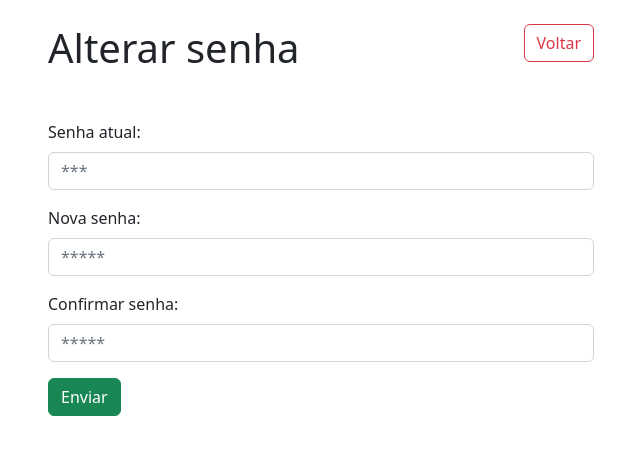
After one commit to Kirmse/CursoPHP, a PHP site: page /projetos/prj03-login/form-alterar-senha.php in a window 1280 px wide. The commit adds this page. Shown: the top 455 px of the page, without its empty margins (319-959 px from the left). Run offline with PHP 8.4, Linux system fonts and the light colour scheme.

Commit message:
Projeto 03

```diff
--- /dev/null
+++ b/projetos/prj03-login/form-alterar-senha.php
@@ -0,0 +1,44 @@
+<!DOCTYPE html>
+<html lang="en">
+
+<head>
+    <meta charset="UTF-8">
+    <title>Document</title>
+    <link href="https://cdn.jsdelivr.net/npm/bootstrap@5.2.3/dist/css/bootstrap.min.css" rel="stylesheet">
+    <script src="https://cdn.jsdelivr.net/npm/bootstrap@5.2.3/dist/js/bootstrap.bundle.min.js"></script>
+
+    <style>
+        #voltar {
+            float: right;
+        }
+    </style>
+</head>
+
+<body>
+    <div class="container">
+        <div class="row justify-content-center">
+            <div class="col-6">
+                <br>
+                <h1>Alterar senha <a id="voltar" href="login.php" class="btn btn-outline-danger">Voltar</a></h1><br>
+                <form action="form-alterar-senha.php" method="post">
+                    <div class="mb-3 mt-3">
+                        <label for="senha-atual" class="form-label">Senha atual:</label>
+                        <input type="password" name="senha-atual" id="senha-atual" class="form-control" placeholder="***">
+                    </div>
+                    <div class="mb-3 mt-3">
+                        <label for="nova-senha" class="form-label">Nova senha:</label>
+                        <input type="password" name="nova-senha" id="nova-senha" class="form-control" placeholder="*****">
+                    </div>
+                    <div class="mb-3 mt-3">
+                        <label for="confirmar-senha" class="form-label">Confirmar senha:</label>
+                        <input type="password" name="confirmar-senha" id="confirmar-senha" class="form-control" placeholder="*****">
+                    </div>
+
+                    <button class="btn btn-success">Enviar</button>
+                </form>
+            </div>
+        </div>
+    </div>
+</body>
+
+</html>
--- a/projetos/prj03-login/login.php
+++ b/projetos/prj03-login/login.php
@@ -40,7 +40,7 @@ include('validar-login.php');
                     </div><br><br>
                     <button type="submit" class="btn btn-primary">Entrar</button>
                     <a href="criar-conta.php" class="btn btn-outline-primary">Criar Conta</a>
-                    <button class="btn btn-outline-dark" href="#" id="senha">Esqueci minha senha?</button>
+                    <a class="btn btn-outline-dark" href="form-alterar-senha.php" id="senha">Esqueci minha senha?</a>
 
                 </form>
             </div>
--- /dev/null
+++ b/projetos/prj03-login/logout.php
@@ -0,0 +1,6 @@
+<?php
+session_start();
+session_unset();
+session_destroy();
+header("location: login.php");
+?>
--- a/projetos/prj03-login/validar-login.php
+++ b/projetos/prj03-login/validar-login.php
@@ -8,6 +8,7 @@ if (isset($_POST["email"])) {
     $retorno = conectar("select * from usuario where email = '$email' and senha = '$senha';");
 
     if ($linha = $retorno->fetch_assoc()) {
+        $_SESSION['id_usuario'] = $linha['id'];
         $_SESSION['acesso-restrito'] = true;
         echo "<script>window.location.replace('admin.php');</script>";
     } else {
```
Also changed, not shown: projetos/prj03-login/admin.php (+13 -1 lines), projetos/prj03-login/criar-conta.php (+5 -4 lines), projetos/prj03-login/gravar-tarefa.php (+23 -1 lines).
